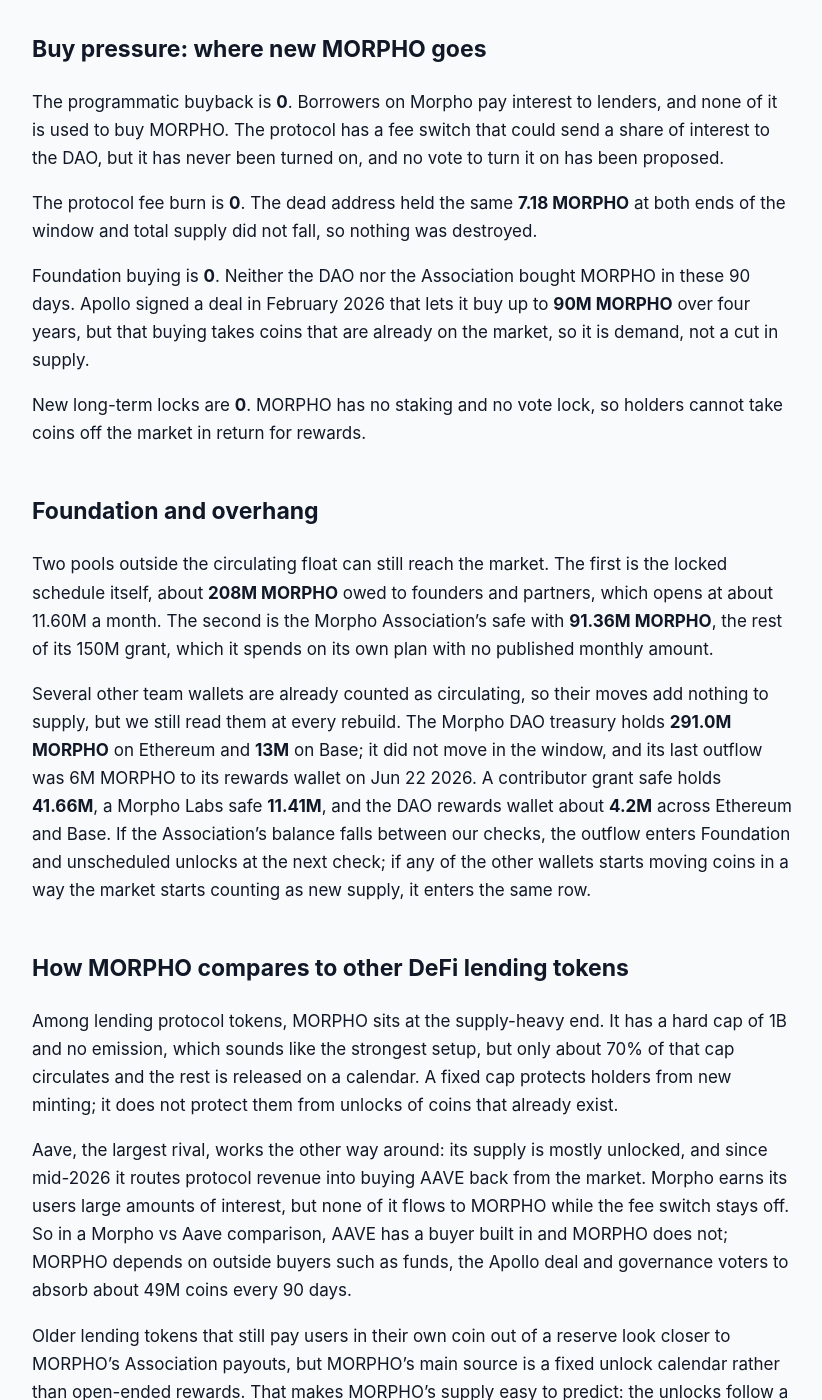
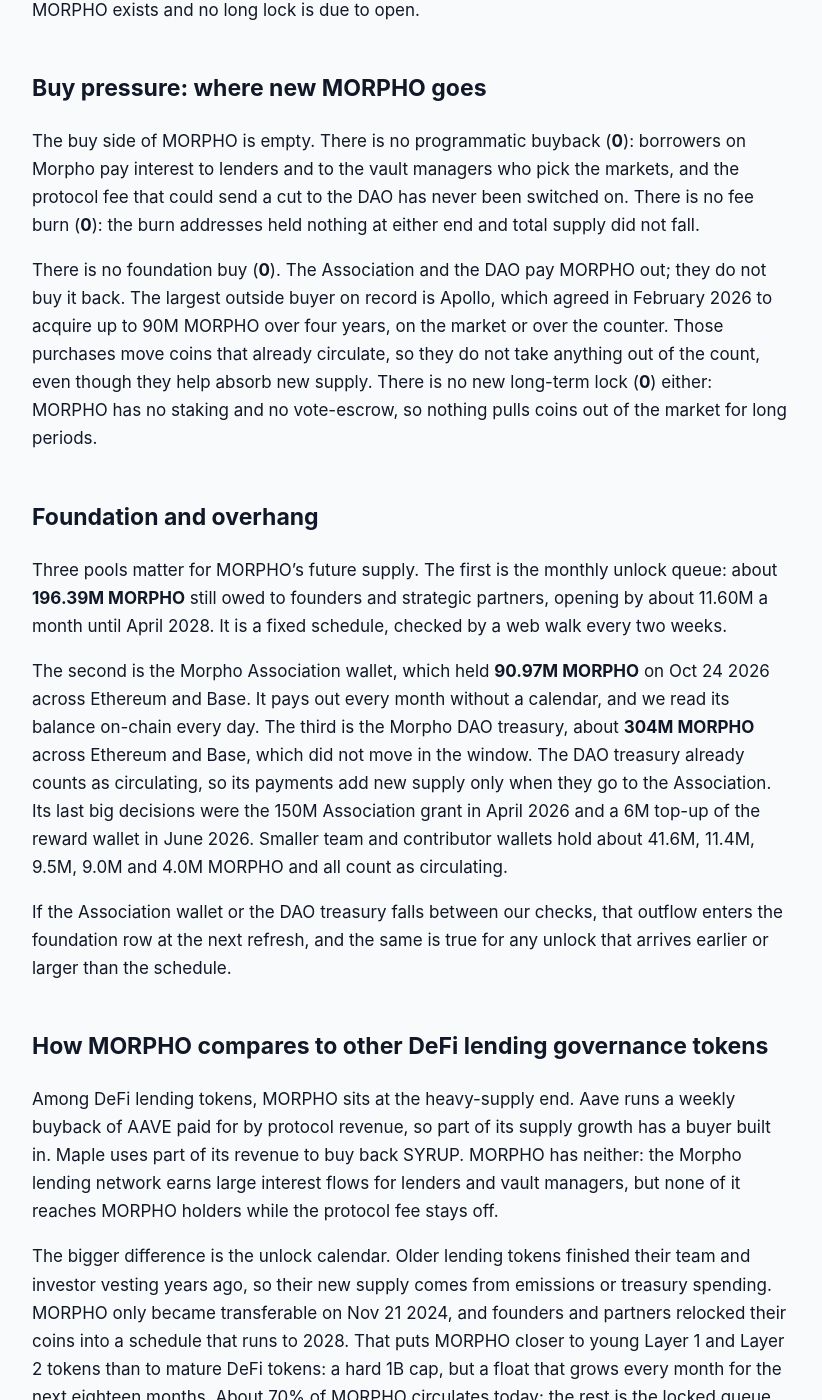
Before and after one commit to jeevansongmy-spec/mrnasdog-articles, a Jekyll site: the page built from crypto/morpho-pressure-framework.md, in a window 1280 px wide and 1400 px high, scrolled down 1429 px. Shown: the whole window, without its empty margins (228-1050 px from the left). Built offline with Jekyll 4.4.1, drawn with Linux system fonts in a browser that asks for light colours; some of the changed text lies outside the part shown.

Commit message:
publish: crypto/morpho-pressure-framework

```diff
--- a/crypto/morpho-pressure-framework.md
+++ b/crypto/morpho-pressure-framework.md
@@ -1,6 +1,6 @@
 ---
 title:         "MORPHO Inflation Analysis · October 2026 · Supply growing · projected to keep growing"
-description:   "MORPHO supply is growing: nothing is minted, but 34.79M of monthly unlocks and 14.49M of grant payouts lift supply +7.03% in 90 days. No buyback or burn."
+description:   "MORPHO supply is growing with no minting: 34.79M of monthly unlocks and 14.86M of Association payouts lift supply +7.06% in 90 days. No buyback or burn."
 canonical_url: "https://mrnasdog.com/research/morpho/inflation"
 tags:          ["crypto", "morpho", "defi", "ethereum"]
 published:     true
@@ -12,62 +12,54 @@ published:     true
 
 # MORPHO Inflation Analysis · October 2026 · Supply growing · projected to keep growing
 
-MORPHO supply is growing fast, even though no new MORPHO is ever minted. In the last 90 days **49.28M MORPHO** reached the market: **34.79M** from the monthly founder and partner unlocks and **14.49M** paid out by the Morpho Association from its DAO grant. Nothing was bought back, burned or locked, so circulating supply grew **+7.03%**, and the same schedule points to about **+7.03%** again in the next 90 days. The cap is fixed at 1B MORPHO, and about 70% of it already circulates.
+MORPHO is inflationary, and not because of minting. No new MORPHO was created in the 90 days to Oct 24 2026, yet **49.65M MORPHO** reached the market: **34.79M** from the monthly unlocks of founders and strategic partners, and **14.86M** paid out by the Morpho Association from its grant. Nothing buys back or burns MORPHO, so the net is **+7.06%** of the **702.92M** circulating supply, and the next 90 days look the same. Market trackers read **+7.60%** for the same window. Supply is capped at 1B MORPHO, but about 196M are still locked and open every month until April 2028.
 
 ## The verdict, in one paragraph
 
-The MrNasDog Pressure Framework reads Morpho (MORPHO) at **+7.03% net** over the last 90 days (Jul 16 to Oct 14 2026) and **+7.03%** for the next 90. Our supply monitor, which reads the market's circulating figure every day, shows **+7.17%** over its own 90 days. The gap is **0.14 percentage points**, inside our 0.5-point line, so no warning chip is shown: the two readings agree. In one line, MORPHO is **inflationary by unlock** — a fixed-supply token whose float grows every month as locked coins are released, with no buyer built into the protocol.
+Over the 90 days from Jul 26 to Oct 24 2026, MORPHO supply in the market grew by **+7.06%**, and we project **+7.06%** again for the 90 days to Jan 22 2027. Market trackers show **+7.60%** for the same window, **0.54 points** higher. Both see about 49.7M MORPHO arriving, so the two readings agree and no warning flag is shown on the coin page. MORPHO is a governance token with no mint in use and no buyback, so the only question is how fast locked and treasury coins reach the market. Today the answer is about 16.5M MORPHO a month. In one line: **an unlock-driven token with no buyer built in**.
 
 ## Sell pressure: where new MORPHO comes from
 
-Protocol inflation is **0**. All 1B MORPHO were created when the token launched, and the total supply of both the live token and the older legacy token read exactly the same at both ends of the window. The DAO's safe still owns the token contract, and a test call shows it could create more coins after a governance vote, so we watch it every rebuild. No vote to do that exists, and nothing was created.
+Protocol inflation is **0**. Total MORPHO supply read 999,999,999.8 at both ends of the window, and nothing was minted. The token contract does keep a mint function that only the Morpho DAO can use, so supply is capped by governance, not by code. MORPHO rewards for lenders and borrowers come out of coins the DAO already holds; those coins already count as circulating, so paying them out adds nothing new. The DAO reward wallet paid out about 4.16M MORPHO in the window this way.
 
-Vesting unlocks are the biggest source: **34.79M MORPHO** in 90 days. The founders (15.2% of supply) and the third group of strategic partners (6.7%) agreed to longer lockups when MORPHO became transferable in November 2024, and their coins now open on the 21st of every month at about **11.60M MORPHO** each time. Three releases fell inside the window (Jul 21, Aug 21 and Sep 21 2026), and three more fall inside the next 90 days. About **208M MORPHO** is still locked under this schedule, with the last release on Apr 21 2028.
+Vesting unlocks are the biggest source: **34.79M MORPHO**. Founders hold 15.2% of supply and the third group of strategic partners holds 6.7%. Both relocked their coins and now release them in equal monthly steps of about **11.60M MORPHO** on the 21st of each month. The Aug 21, Sep 21 and Oct 21 2026 unlocks fall inside the window. The Nov 21 and Dec 21 2026 and Jan 21 2027 unlocks fall inside the next one, so the forecast repeats the same 34.79M. About 196.39M MORPHO is still locked this way, with the last unlock in April 2028.
 
-Foundation and unscheduled unlocks add **14.49M MORPHO**. On Apr 30 2026 the Morpho DAO sent a **150M MORPHO** grant (vote MIP 131) to a safe held by the Morpho Association, the non-profit that funds work on the network through 2030. That safe held **105.85M** on Jul 16 2026 and **91.36M** on Oct 14 2026. It pays out almost every week, in small amounts to contributors and in larger blocks such as the **9.52M** it sent to two wallets on Sep 16 2026. Because the Association pays every month, the next 90 days carry the same 14.49M.
-
-Long-term locked or bankruptcy supply is **0**. No bankruptcy estate or trustee holds MORPHO, and no lock outside the monthly schedule is due to open.
+Foundation and unscheduled unlocks add **14.86M MORPHO**. The Morpho Association, the non-profit that runs most of the work around the Morpho lending network, received a 150M MORPHO grant from the DAO on Apr 30 2026 to fund a program through 2030. Its wallet paid out 14,861,161 MORPHO between Jul 26 and Oct 24 2026, including 9.52M on Sep 16 2026 and 1.66M on Sep 28 2026. There is no published payout calendar, so we project the same 14.86M for the next 90 days. Long-term locks and bankruptcy releases are **0**: no court-held MORPHO exists and no long lock is due to open.
 
 ## Buy pressure: where new MORPHO goes
 
-The programmatic buyback is **0**. Borrowers on Morpho pay interest to lenders, and none of it is used to buy MORPHO. The protocol has a fee switch that could send a share of interest to the DAO, but it has never been turned on, and no vote to turn it on has been proposed.
+The buy side of MORPHO is empty. There is no programmatic buyback (**0**): borrowers on Morpho pay interest to lenders and to the vault managers who pick the markets, and the protocol fee that could send a cut to the DAO has never been switched on. There is no fee burn (**0**): the burn addresses held nothing at either end and total supply did not fall.
 
-The protocol fee burn is **0**. The dead address held the same **7.18 MORPHO** at both ends of the window and total supply did not fall, so nothing was destroyed.
-
-Foundation buying is **0**. Neither the DAO nor the Association bought MORPHO in these 90 days. Apollo signed a deal in February 2026 that lets it buy up to **90M MORPHO** over four years, but that buying takes coins that are already on the market, so it is demand, not a cut in supply.
-
-New long-term locks are **0**. MORPHO has no staking and no vote lock, so holders cannot take coins off the market in return for rewards.
+There is no foundation buy (**0**). The Association and the DAO pay MORPHO out; they do not buy it back. The largest outside buyer on record is Apollo, which agreed in February 2026 to acquire up to 90M MORPHO over four years, on the market or over the counter. Those purchases move coins that already circulate, so they do not take anything out of the count, even though they help absorb new supply. There is no new long-term lock (**0**) either: MORPHO has no staking and no vote-escrow, so nothing pulls coins out of the market for long periods.
 
 ## Foundation and overhang
 
-Two pools outside the circulating float can still reach the market. The first is the locked schedule itself, about **208M MORPHO** owed to founders and partners, which opens at about 11.60M a month. The second is the Morpho Association's safe with **91.36M MORPHO**, the rest of its 150M grant, which it spends on its own plan with no published monthly amount.
+Three pools matter for MORPHO's future supply. The first is the monthly unlock queue: about **196.39M MORPHO** still owed to founders and strategic partners, opening by about 11.60M a month until April 2028. It is a fixed schedule, checked by a web walk every two weeks.
 
-Several other team wallets are already counted as circulating, so their moves add nothing to supply, but we still read them at every rebuild. The Morpho DAO treasury holds **291.0M MORPHO** on Ethereum and **13M** on Base; it did not move in the window, and its last outflow was 6M MORPHO to its rewards wallet on Jun 22 2026. A contributor grant safe holds **41.66M**, a Morpho Labs safe **11.41M**, and the DAO rewards wallet about **4.2M** across Ethereum and Base. If the Association's balance falls between our checks, the outflow enters Foundation and unscheduled unlocks at the next check; if any of the other wallets starts moving coins in a way the market starts counting as new supply, it enters the same row.
+The second is the Morpho Association wallet, which held **90.97M MORPHO** on Oct 24 2026 across Ethereum and Base. It pays out every month without a calendar, and we read its balance on-chain every day. The third is the Morpho DAO treasury, about **304M MORPHO** across Ethereum and Base, which did not move in the window. The DAO treasury already counts as circulating, so its payments add new supply only when they go to the Association. Its last big decisions were the 150M Association grant in April 2026 and a 6M top-up of the reward wallet in June 2026. Smaller team and contributor wallets hold about 41.6M, 11.4M, 9.5M, 9.0M and 4.0M MORPHO and all count as circulating.
 
-## How MORPHO compares to other DeFi lending tokens
+If the Association wallet or the DAO treasury falls between our checks, that outflow enters the foundation row at the next refresh, and the same is true for any unlock that arrives earlier or larger than the schedule.
 
-Among lending protocol tokens, MORPHO sits at the supply-heavy end. It has a hard cap of 1B and no emission, which sounds like the strongest setup, but only about 70% of that cap circulates and the rest is released on a calendar. A fixed cap protects holders from new minting; it does not protect them from unlocks of coins that already exist.
+## How MORPHO compares to other DeFi lending governance tokens
 
-Aave, the largest rival, works the other way around: its supply is mostly unlocked, and since mid-2026 it routes protocol revenue into buying AAVE back from the market. Morpho earns its users large amounts of interest, but none of it flows to MORPHO while the fee switch stays off. So in a Morpho vs Aave comparison, AAVE has a buyer built in and MORPHO does not; MORPHO depends on outside buyers such as funds, the Apollo deal and governance voters to absorb about 49M coins every 90 days.
+Among DeFi lending tokens, MORPHO sits at the heavy-supply end. Aave runs a weekly buyback of AAVE paid for by protocol revenue, so part of its supply growth has a buyer built in. Maple uses part of its revenue to buy back SYRUP. MORPHO has neither: the Morpho lending network earns large interest flows for lenders and vault managers, but none of it reaches MORPHO holders while the protocol fee stays off.
 
-Older lending tokens that still pay users in their own coin out of a reserve look closer to MORPHO's Association payouts, but MORPHO's main source is a fixed unlock calendar rather than open-ended rewards. That makes MORPHO's supply easy to predict: the unlocks follow a published calendar and end on Apr 21 2028, after which only the DAO and Association pools are left.
+The bigger difference is the unlock calendar. Older lending tokens finished their team and investor vesting years ago, so their new supply comes from emissions or treasury spending. MORPHO only became transferable on Nov 21 2024, and founders and partners relocked their coins into a schedule that runs to 2028. That puts MORPHO closer to young Layer 1 and Layer 2 tokens than to mature DeFi tokens: a hard 1B cap, but a float that grows every month for the next eighteen months. About 70% of MORPHO circulates today; the rest is the locked queue and the Association's grant.
 
 ## What to watch in the next 90 days
 
-**Oct 21 2026**: the next monthly unlock of about 11.60M MORPHO for founders and partners.
+The Nov 21 2026 unlock, about **11.60M MORPHO** for founders and partners, is the next dated step, followed by the same amount on Dec 21 2026 and Jan 21 2027.
 
-**Nov 21 2026** and **Dec 21 2026**: two more monthly unlocks of about 11.60M each; Nov 21 2026 is also two years after MORPHO became transferable.
+The Morpho Association wallet is the second line: a month with payouts well above 5M MORPHO would push the foundation row above our forecast, and a quiet month would pull it below.
 
-The Morpho Association's safe (91.36M MORPHO): a large block payout like the 9.52M on Sep 16 2026 would push the next reading above 14.49M.
+A governance vote to switch on the protocol fee or to fund a buyback would be the first real buyer of MORPHO built into the system; none is on the forum or the vote page as of Oct 24 2026.
 
-Morpho governance: any vote to turn on the fee switch, start a buyback or mint new MORPHO would change this reading at once. The only supply vote in the window, MIP 134 on Sep 18 2026, set rewards of about $50,000 a month in MORPHO for users on the Arc network, paid on Ethereum.
-
-Apollo's buying under its 90M MORPHO deal: it adds demand, but any coins it receives straight from team wallets would come with transfer limits.
+Any new DAO grant or reward top-up, such as the Arc incentives the DAO approved on Sep 18 2026 at about $50,000 a month, should be checked for where the coins land: coins sent to the Association add to supply, while rewards paid straight from the DAO do not.
 
 ## Summary
 
-The MrNasDog Pressure Framework reads Morpho (MORPHO) at **+7.03% net** over the last 90 days and about the same for the next 90: **34.79M MORPHO** of monthly founder and partner unlocks plus **14.49M** of Morpho Association payouts, against no buyback, no burn and no lock. Nothing is minted and the cap stays at 1B MORPHO, but about 208M MORPHO is still due under the unlock calendar until Apr 21 2028, and the Association holds another 91.36M. The key risk is that this steady flow of unlocked coins meets no buyer built into the protocol; the main upside would be a governance vote that turns on the fee switch. Until then, MORPHO supply keeps growing by about 7% every 90 days.
+MORPHO supply grows about **+7.06%** every 90 days with no minting at all: about **34.79M MORPHO** of monthly founder and partner unlocks plus about **14.86M** paid out by the Morpho Association. Nothing buys back or burns MORPHO, because the protocol fee has never been switched on. The key risk is that this pace holds until the unlocks end in April 2028, while about 196M locked MORPHO and 91M in the Association wallet still wait to reach the market. The ceiling is the 1B cap, which the DAO could only lift by voting to use the token's mint function.
 
 ---
 
-*MrNasDog Pressure Framework analysis of MORPHO, Metric 1 — Inflation. Data + explanation only. Not financial advice. Checked Oct 14 2026.*
+*MrNasDog Pressure Framework analysis of MORPHO, Metric 1 — Inflation. Data + explanation only. Not financial advice. Checked Oct 24 2026.*
```
